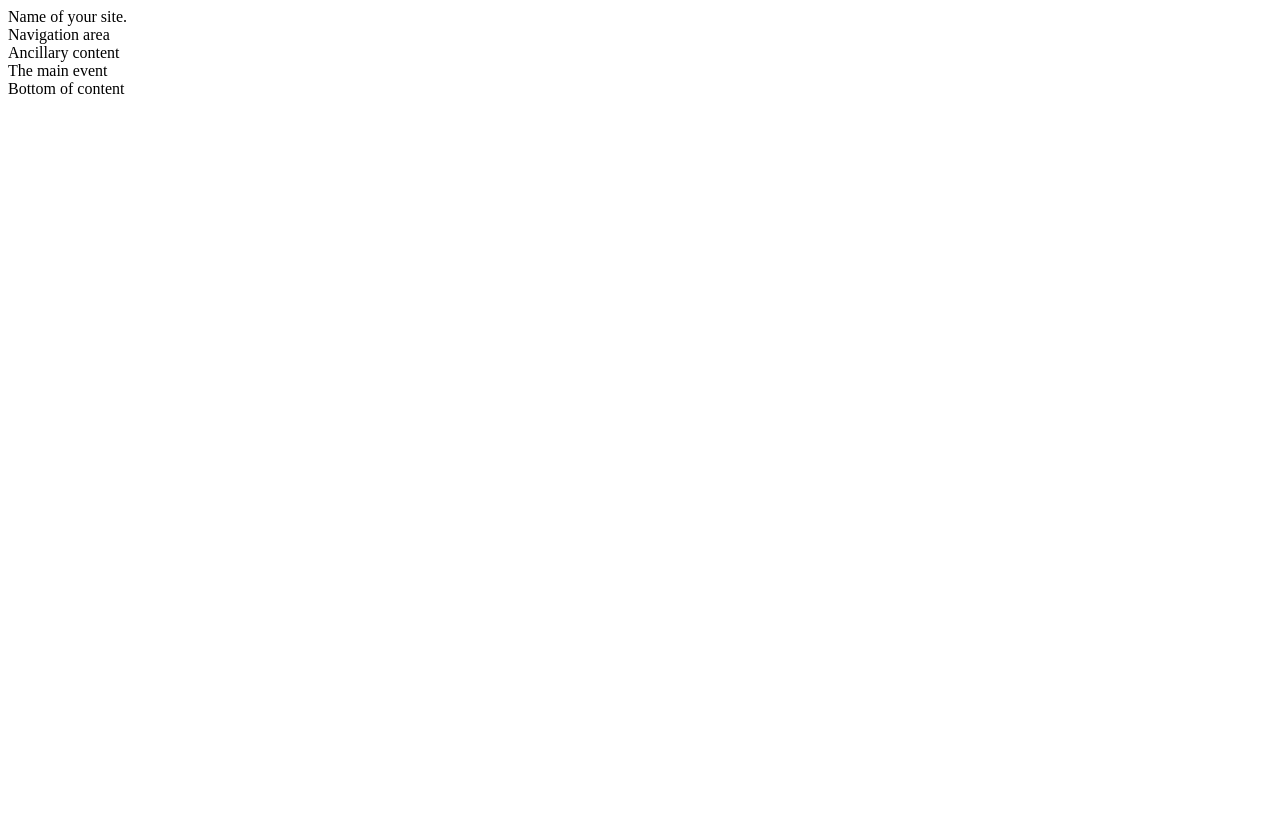
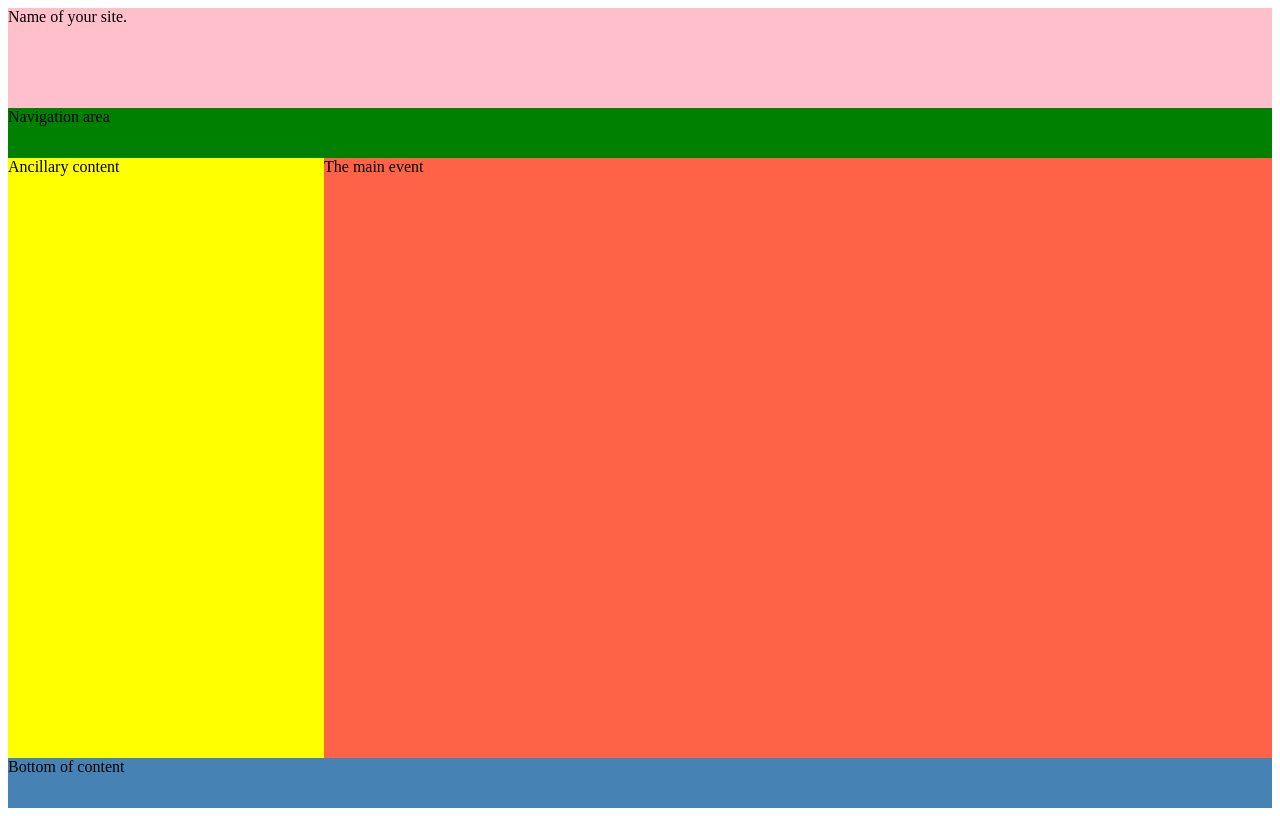
Before and after one commit to ladyshay90/webDev101, a plain HTML site: page index.html in a window 1280 px wide. Drawn offline with Linux system fonts and the light colour scheme.

Commit message:
Update index.html

```diff
--- a/index.html
+++ b/index.html
@@ -1,3 +1,8 @@
+<html>
+  <head>
+    <link rel="stylesheet" href="style.css">
+  </head>
+  <body>
     <div class="grid">
       <header> Name of your site.</header>
       <nav> Navigation area </nav>
@@ -5,3 +10,5 @@
       <main>The main event</main>
       <footer>Bottom of content</footer>
     </div>
+  </body>
+</html>
```
Lines whose indentation alone changed are shown as unchanged.
